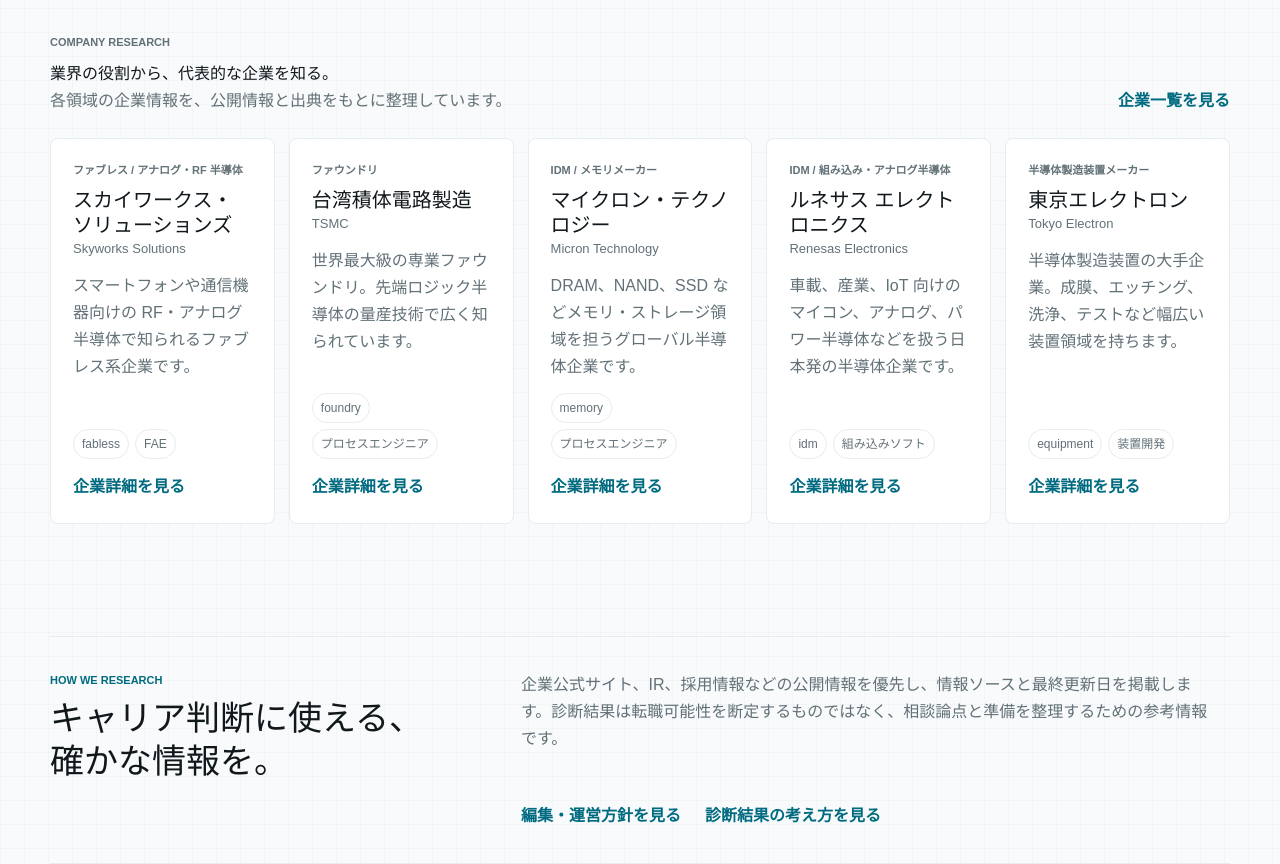
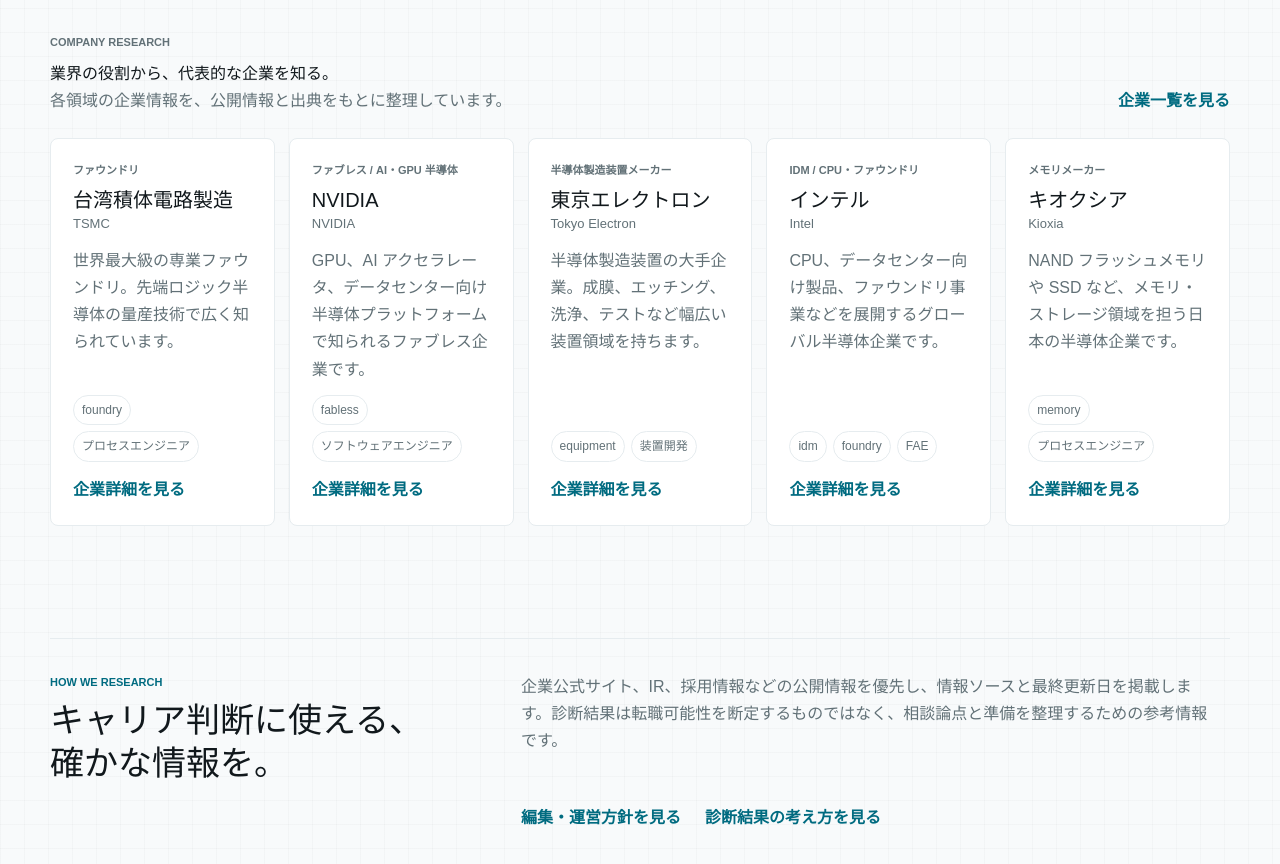
Before and after one commit to ryo0905-eng/manufacturing-compass, a Next.js app: page / in a window 1280 px wide. Shown: the part 2320-3184 px from the top of the page. Built offline with nearby package versions, Linux system fonts and the light colour scheme.

Commit message:
Curate homepage featured companies

```diff
--- a/src/app/page.tsx
+++ b/src/app/page.tsx
@@ -26,9 +26,11 @@ const questFlow = [
   { stage: "04", title: "今日の一手", body: "市場価値を上げる行動" },
 ];
 
+const featuredCompanyIds = ["tsmc", "nvidia", "tokyo-electron", "intel", "kioxia"];
+
 export default function Home() {
-  const featuredCompanies = segments.flatMap((segment) => {
-    const company = companies.find((item) => segment.relatedCompanyIds.includes(item.id));
+  const featuredCompanies = featuredCompanyIds.flatMap((companyId) => {
+    const company = companies.find((item) => item.id === companyId);
     return company ? [company] : [];
   });
 
```
